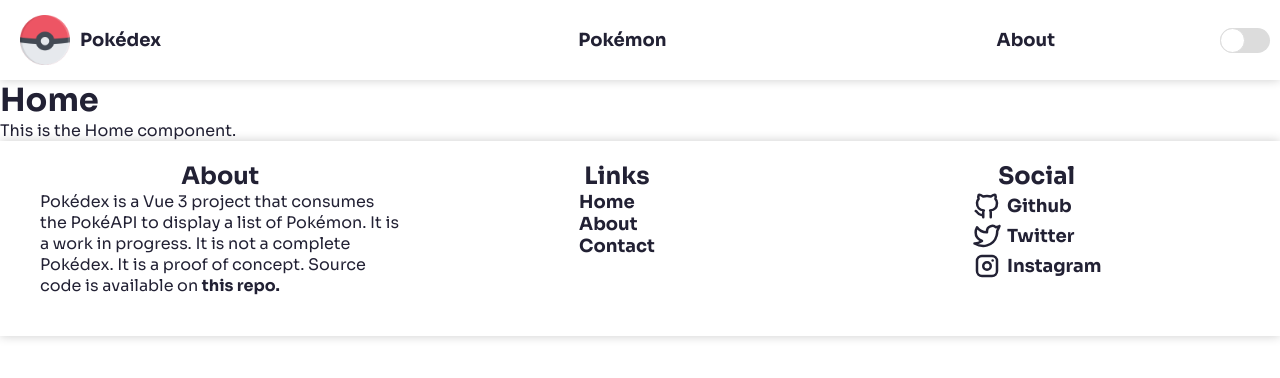
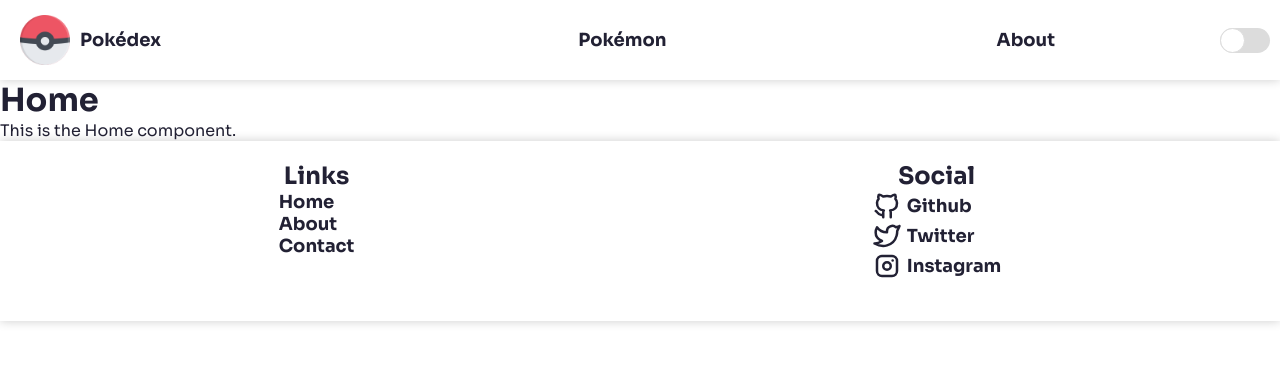
Before and after one commit to Fercho5656/Pokedex, a Vue app: page / in a window 1280 px wide. Shown: the top 378 px of the page. Built offline with nearby package versions, Linux system fonts and the light colour scheme; no server answers.

Commit message:
Removed about section

```diff
--- a/src/components/Footer.vue
+++ b/src/components/Footer.vue
@@ -1,20 +1,6 @@
 <template>
   <footer>
     <ul class="list-unstyled">
-      <li class="about">
-        <h3>About</h3>
-        <p>
-          Pokédex is a Vue 3 project that consumes the PokéAPI to display a list
-          of Pokémon. It is a work in progress. It is not a complete Pokédex. It
-          is a proof of concept. Source code is available on
-          <a
-            href="https://github.com/Fercho5656/Pokedex"
-            target="_blank"
-            ref="noopener nonreferer"
-            >this repo.</a
-          >
-        </p>
-      </li>
       <li class="links">
         <h3>Links</h3>
         <ul class="list-unstyled">
```
